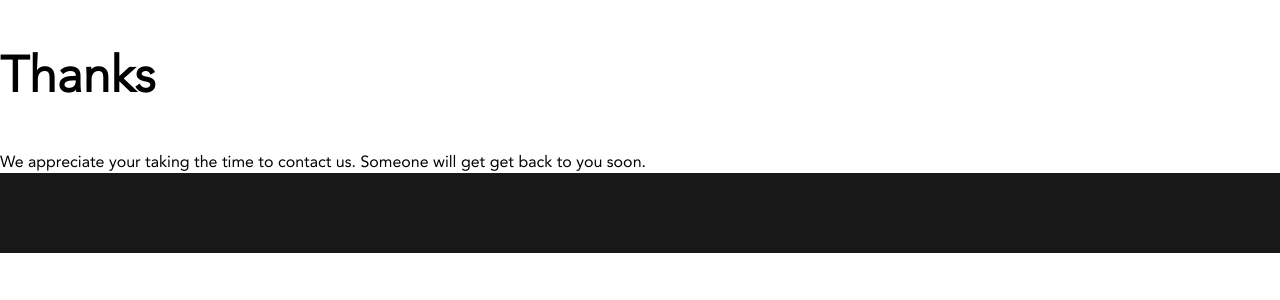
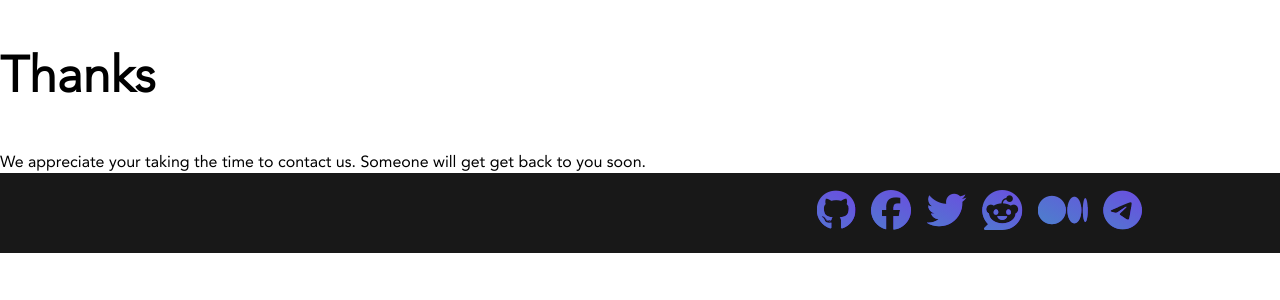
Before and after one commit to holochain/website, a Jekyll site: the page built from thanks.html, in a window 1280 px wide. Shown: the top 300 px of the page. Built offline with Jekyll 4.4.1, drawn with Linux system fonts in a browser that asks for light colours; nearby versions of some CDN libraries.

Commit message:
Replaced the social links

```diff
--- a/_includes/footer.html
+++ b/_includes/footer.html
@@ -1,4 +1,5 @@
 <footer>
   <div class="footer-content">
+     <span class="text-right"><a href="https://github.com/holochain/holochain-rust" target="blank"><i class="fa fa-2x fa-github" aria-hidden="true"></i></a> <a href="https://www.facebook.com/holochain.design/" target="blank"><i class="fa fa-2x fa-facebook-official" aria-hidden="true"></i></a> <a href="https://twitter.com/holochain" target="blank"><i class="fa fa-2x fa-twitter" aria-hidden="true"></i></a> <a href="https://www.reddit.com/r/holochain/" target="blank"><i class="fa fa-2x fa-reddit" aria-hidden="true"></i></a> <a href="https://medium.com/holochain" target="blank"><i class="fa fa-2x fa-medium" aria-hidden="true"></i></a> <a href="https://t.me/channelHolo" target="blank"><i class="fa fa-2x fa-telegram" aria-hidden="true"></i></a></span>
   </div>
 </footer>
```
